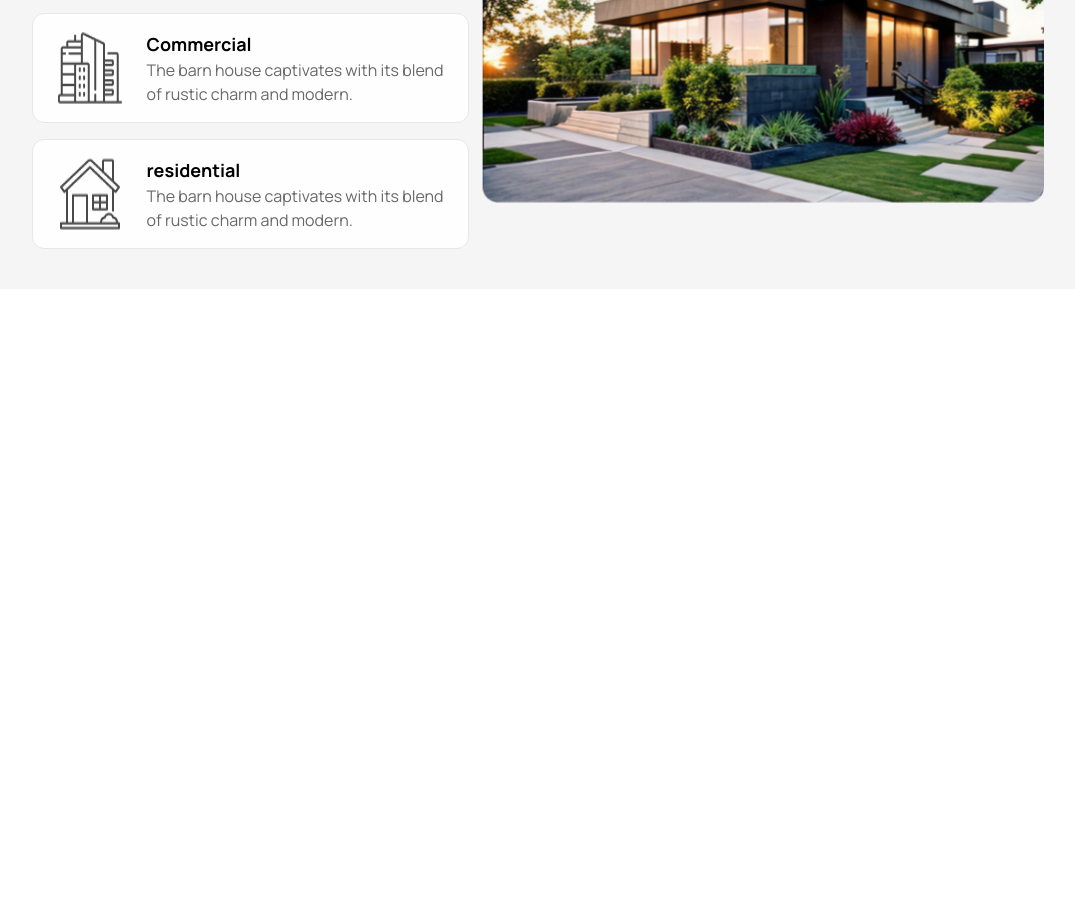
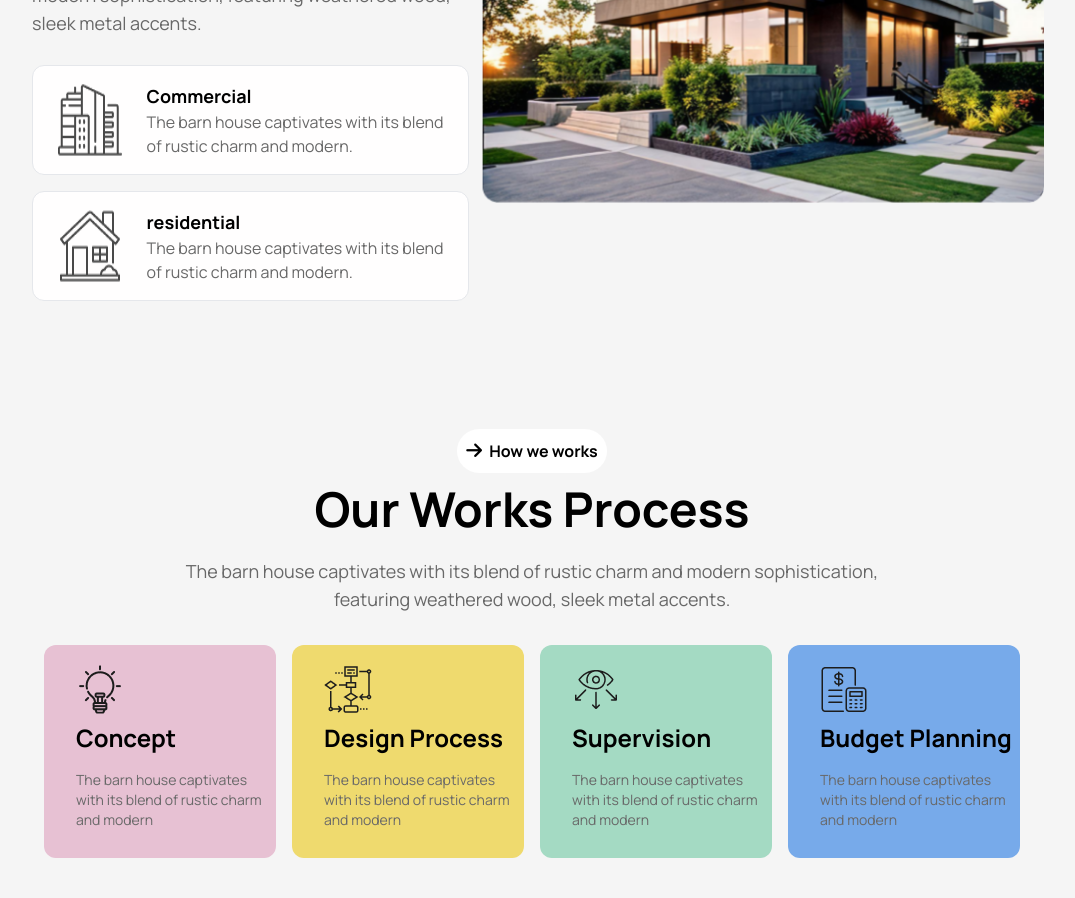
Before and after one commit to kazimarzia98/assignment-3, a plain HTML site: page index.html in a window 1280 px wide. Shown: the part 1117-2015 px from the top of the page, without its empty margins (108-1183 px from the left). Before the commit the page ends 1406 px from the top, so only its background shows below. Drawn offline with nearby package versions, Linux system fonts and the light colour scheme.

Commit message:
work process sec done

```diff
--- a/index.html
+++ b/index.html
@@ -138,7 +138,8 @@
                 </button>
 
                 <h2 class="text-3xl lg:text-5xl font-bold py-3">We design thoughtful,<br> liveable spaces</h2>
-                <p class="lg:text-md text-sm p-clr py-3">The barn house captivates with its blend of rustic charm and<br>
+                <p class="lg:text-lg text-sm p-clr py-3">The barn house captivates with its blend of rustic charm
+                    and<br>
                     modern sophistication, featuring weathered wood, sleek metal accents.</p>
 
                 <!-- commercial -->
@@ -162,7 +163,59 @@
                 </div>
             </div>
 
-            <img class="lg:w-[570px] w-[420px] h-[450px] lg:h-[550px] mx-auto mt-10 lg:mt-0" src="./assets/Rectangle.png" alt="">
+            <img class="lg:w-[570px] w-[420px] h-[450px] lg:h-[550px] mx-auto mt-10 lg:mt-0"
+                src="./assets/Rectangle.png" alt="">
+        </section>
+
+        <!-- work process section -->
+        <section class="w-full lg:w-4/5 py-10  mx-auto">
+
+            <!-- heading section -->
+            <div class="text-center">
+                <button class="bg-white w-1/4 px-2 py-2 rounded-3xl font-bold lg:w-[150px] mt-12">
+                    <i class="fa-solid fa-arrow-right  text-black text-center text-md lg:text-lg rounded-full pr-1 ">
+                    </i>
+                    How we works
+                </button>
+
+                <h2 class="text-3xl lg:text-5xl font-bold py-3">Our Works Process</h2>
+                <p class="lg:text-lg text-sm p-clr py-3">The barn house captivates with its blend of rustic charm
+                    and modern sophistication,<br> featuring weathered wood, sleek metal accents.</p>
+                </div>
+
+                <!-- grid section -->
+                 <div class="grid grid-cols-1 lg:grid-cols-4 gap-4 mt-5 px-6">
+                    <div class="bg-[#E7C1D3] rounded-xl py-5 pl-8">
+                        <img src="./assets/concept.png" alt="">
+                        <h2 class="text-lg lg:text-2xl font-bold py-2">Concept</h2>
+                        <p class="text-sm lg:text-md p-clr py-2">The barn house captivates <br>with its blend of rustic charm <br>
+                            and modern</p>
+                    </div>
+
+                    <div class="bg-[#EFDA6E] rounded-xl py-5 pl-8">
+                        <img src="./assets/flow-chart.png" alt="">
+                        <h2 class="text-lg lg:text-2xl font-bold py-2">Design Process</h2>
+                        <p class="text-sm lg:text-md p-clr py-2">The barn house captivates <br>with its blend of rustic charm <br>
+                            and modern</p>
+                    </div>
+
+                    <div class="bg-[#A4DAC3] rounded-xl py-5 pl-8">
+                        <img src="./assets/vision.png" alt="">
+                        <h2 class="text-lg lg:text-2xl font-bold py-2">Supervision</h2>
+                        <p class="text-sm lg:text-md p-clr py-2">The barn house captivates <br>with its blend of rustic charm <br>
+                            and modern</p>
+                    </div>
+
+                    <div class="bg-[#77AAEA] rounded-xl py-5 pl-8">
+                        <img src="./assets/budget-planning.png" alt="">
+                        <h2 class="text-lg lg:text-2xl font-bold py-2">Budget Planning</h2>
+                        <p class="text-sm lg:text-md p-clr py-2">The barn house captivates <br>with its blend of rustic charm <br>
+                            and modern</p>
+                    </div>
+
+
+
+                 </div>
         </section>
 
     </main>
```
